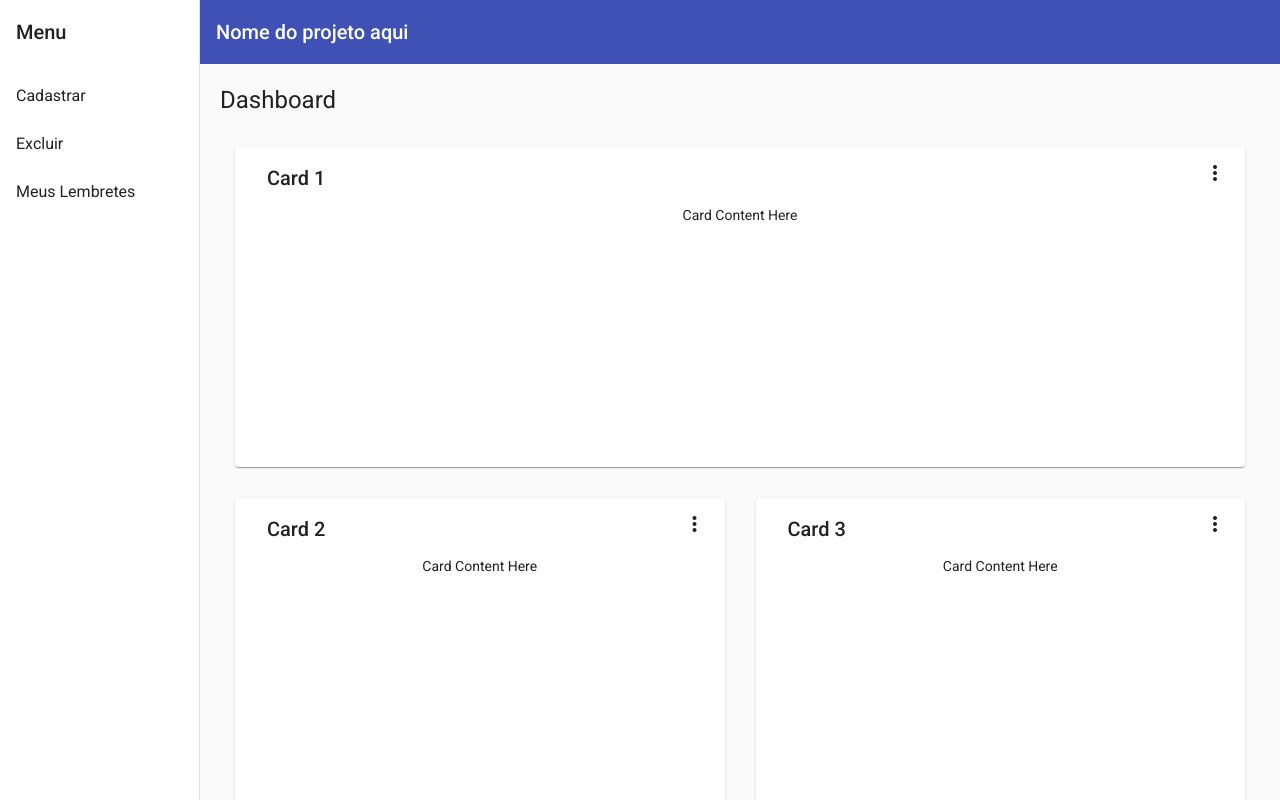
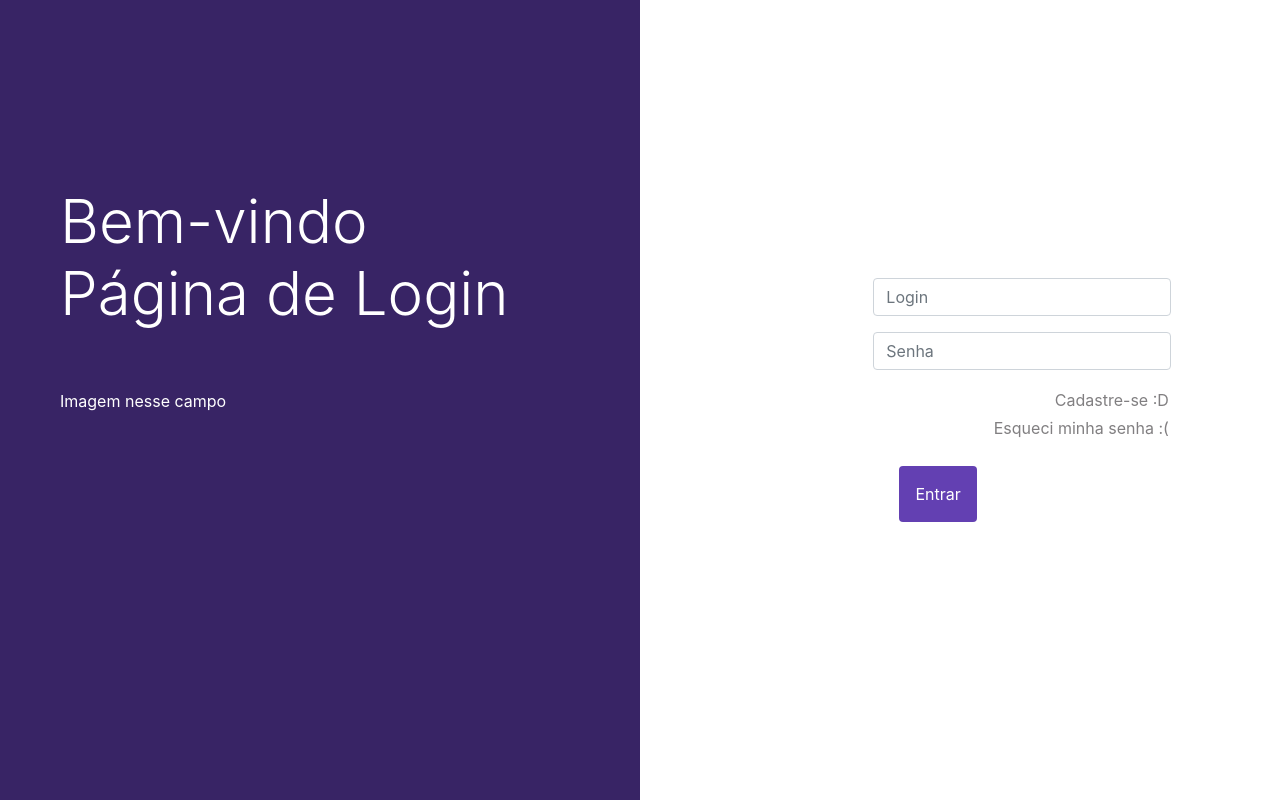
Before and after one commit to RaphaelAbracos/HerokuDeploy, an Angular app: page / in a window 1280 px wide. Built offline with nearby package versions, Linux system fonts and the light colour scheme.

Commit message:
Merge Master - Dashboard Raphael 10/11/2020

```diff
--- a/src/app/app.component.html
+++ b/src/app/app.component.html
@@ -1,5 +1,5 @@
-<!--<app-formulario-login></app-formulario-login>-->
-
+<app-formulario-login></app-formulario-login>
+<!--
 <app-menu>
   <router-outlet></router-outlet>
-</app-menu>
+</app-menu>-->
```
Also changed, not shown: 1 other file (tests, documents, lock files or other folders).
